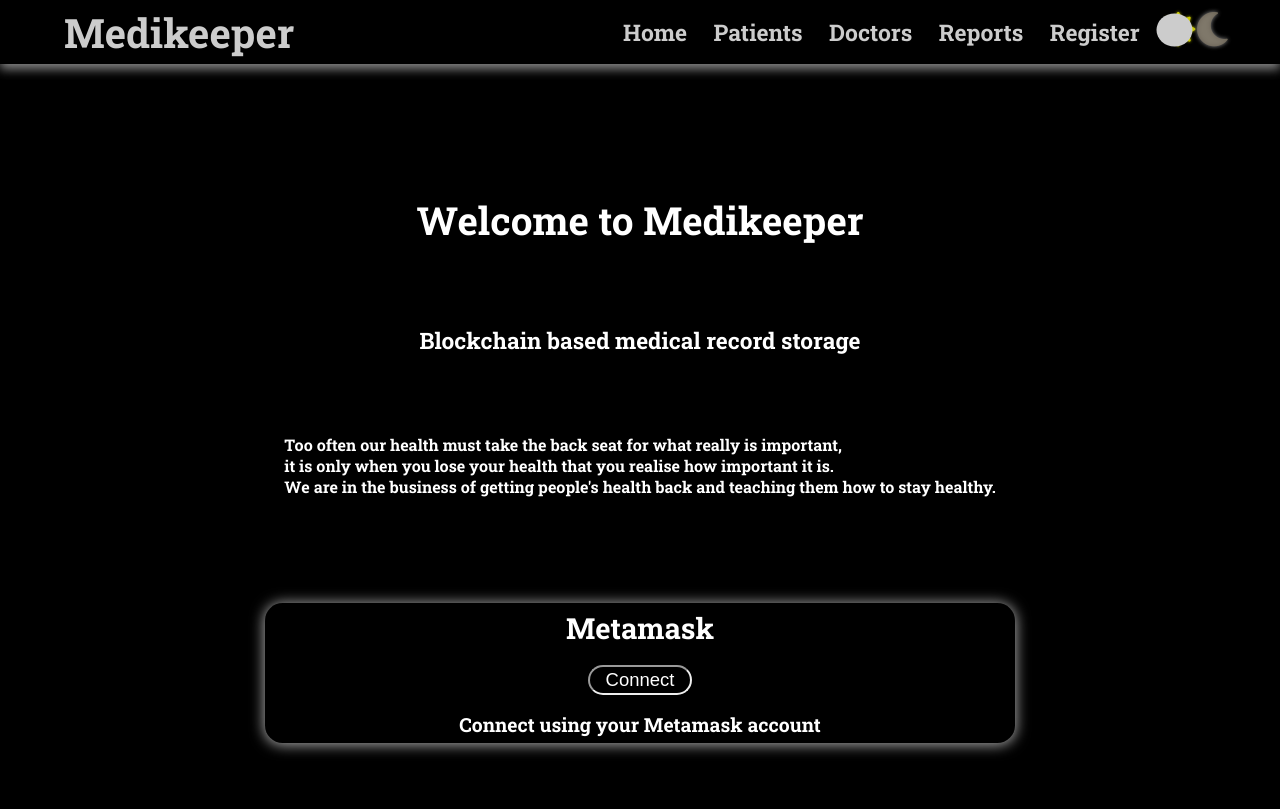
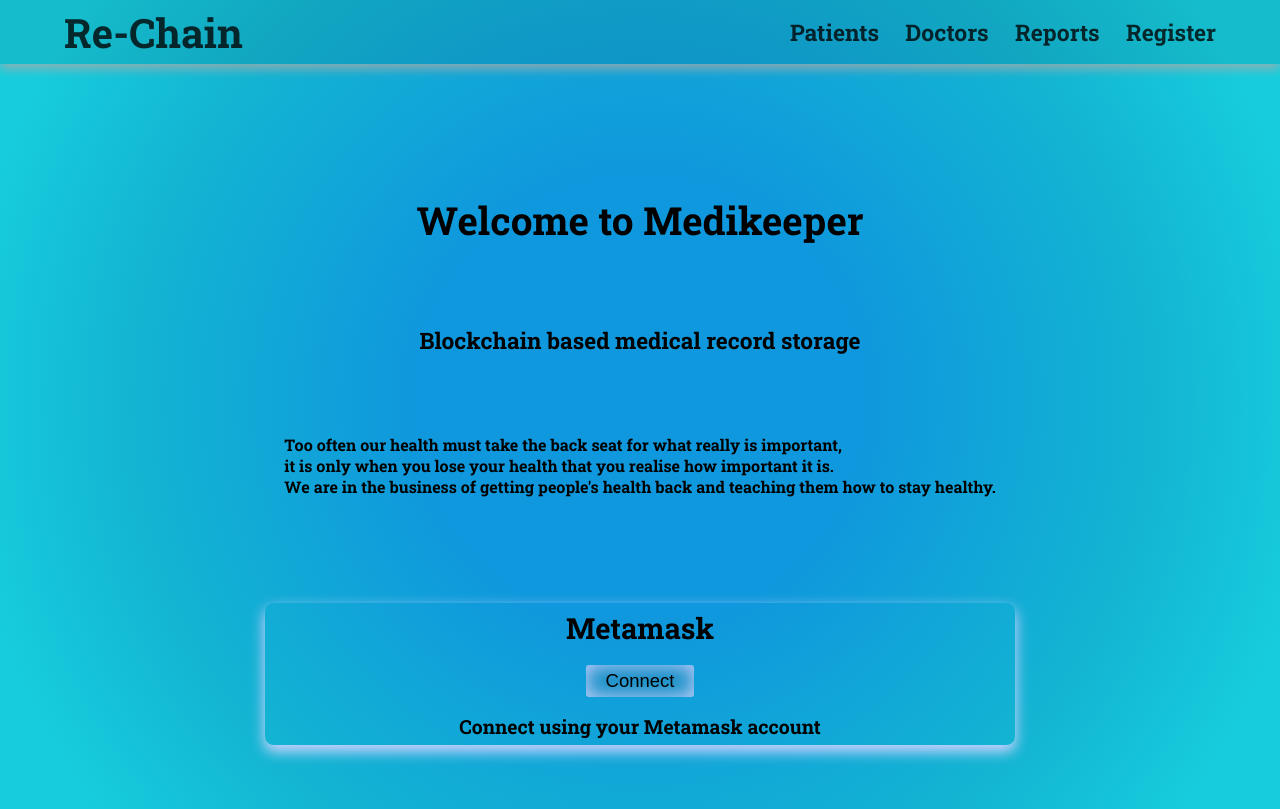
Before and after one commit to Via5K/Re-Chain, a Next.js app: page / in a window 1280 px wide. Built offline with nearby package versions, Linux system fonts and the light colour scheme.

Commit message:
UI Improvements

```diff
--- a/components/Navbar.js
+++ b/components/Navbar.js
@@ -51,11 +51,6 @@ export default function Navbar() {
           </div>
           <ul className="menu-items">
             <li>
-              <Link href="/">
-                <a>Home</a>
-              </Link>
-            </li>
-            <li>
               <Link href="/Patients">
                 <a>Patients</a>
               </Link>
@@ -75,29 +70,10 @@ export default function Navbar() {
                 <a>Register</a>
               </Link>
             </li>
-            <li>
-              {/* <a alt="Change Theme" onClick={() => changeTheme()}>
-              Theme
-            </a> */}
-              <div>
-                <input
-                  ref={checked}
-                  type="checkbox"
-                  className="checkbox"
-                  id="checkbox"
-                  onClick={() => changeTheme()}
-                />
-                <label htmlFor="checkbox" className="label">
-                  <i className="fas fa-sun"></i>
-                  <i className="fas fa-moon"></i>
-                  <div className="ball"></div>
-                </label>
-              </div>
-            </li>
           </ul>
           <h1 className="logo">
-            <Link href="/random">
-              <a>Medikeeper</a>
+            <Link href="/">
+              <a>Re-Chain</a>
             </Link>
           </h1>
         </div>
@@ -107,3 +83,23 @@ export default function Navbar() {
     </>
   );
 }
+
+// <li>
+//   {/* <a alt="Change Theme" onClick={() => changeTheme()}>
+//   Theme
+// </a> */}
+//   <div>
+//     <input
+//       ref={checked}
+//       type="checkbox"
+//       className="checkbox"
+//       id="checkbox"
+//       onClick={() => changeTheme()}
+//     />
+//     <label htmlFor="checkbox" className="label">
+//       <i className="fas fa-sun"></i>
+//       <i className="fas fa-moon"></i>
+//       <div className="ball"></div>
+//     </label>
+//   </div>
+// </li>
--- a/styles/Home.module.css
+++ b/styles/Home.module.css
@@ -5,6 +5,6 @@
   flex-direction: column;
   justify-content: space-evenly;
   align-items: center;
-  background-color: var(--bg);
+  /* background: var(--bg); */
   color: var(--font);
 }
--- a/styles/cards.module.css
+++ b/styles/cards.module.css
@@ -5,8 +5,8 @@
   justify-content: center;
   width: 90%;
   max-width: 750px;
-  border-radius: 1rem;
-  box-shadow: 0px 1px 14px 1px #aaa;
+  border-radius: 0.5rem;
+  box-shadow: 0px 6px 14px 1px #cbd2ff;
   margin: 1rem auto;
   padding: 6px 10px;
 }
--- a/styles/globals.css
+++ b/styles/globals.css
@@ -1,9 +1,16 @@
 @import url('https://cdnjs.cloudflare.com/ajax/libs/font-awesome/5.13.0/css/all.min.css');
 @import url('https://fonts.googleapis.com/css2?family=Roboto+Slab:wght@200;300;400;500;600;700,800,900&display=swap');
 :root {
-  --bg: black;
-  --font: white;
-  --hover: red;
+  --bg: rgba(0, 0, 0, 0.1);
+  /* radial-gradient(
+    circle,
+    rgba(15, 152, 221, 1) 30%,
+    rgba(19, 181, 210, 1) 68%,
+    rgba(23, 205, 221, 1) 91%
+  ); */
+  --font: black;
+  --hover: rgb(0, 0, 102);
+  --shadow: 0px 6px 14px 1px #cbd2ff;
 }
 
 html,
@@ -16,7 +23,13 @@ body {
   font-size: 1.1rem;
   /* --bg: black;
   --font: white; */
-  background-color: var(--bg);
+  /* background: var(--bg); */
+  background: radial-gradient(
+    circle,
+    rgba(15, 152, 221, 1) 30%,
+    rgba(19, 181, 210, 1) 68%,
+    rgba(23, 205, 221, 1) 91%
+  );
   color: var(--font);
   padding-bottom: 0.5rem;
   min-height: 100vh;
@@ -96,6 +109,7 @@ body {
 .navbar a:hover {
   color: var(--hover);
   cursor: pointer;
+  font-weight: bolder;
 }
 
 @media (max-width: 768px) {
@@ -221,7 +235,7 @@ body {
 .label {
   width: 50px;
   height: 26px;
-  background-color: var(--bg);
+  background: var(--bg);
   display: flex;
   border-radius: 8px;
   align-items: center;
@@ -234,7 +248,7 @@ body {
 .ball {
   width: 24px;
   height: 22px;
-  background-color: var(--font);
+  background: var(--font);
   position: absolute;
   top: 2px;
   left: 2px;
@@ -266,7 +280,7 @@ input,
 textarea {
   width: 100%;
   color: var(--font);
-  background-color: var(--bg);
+  background: var(--bg);
   border-radius: 12px;
   font-size: 1.1rem;
   padding: 3px 8px;
@@ -275,19 +289,20 @@ textarea {
 
 button {
   width: fit-content;
-  border-radius: 30px;
-  background-color: var(--bg);
+  border-radius: 3px;
+  background: var(--bg);
   color: var(--font);
-  border: 2px inset;
-  padding: 2px 16px;
+  border: 2px;
+  padding: 5px 20px;
   font-size: 1.05rem;
   margin: 1rem auto;
+  box-shadow: inset 0px 0px 20px 1px #cbd2ff;
 }
 button:hover {
   font-weight: bold;
   color: var(--hover);
-  border: 2px outset;
-  /* box-shadow: inset 0px 1px 14px 1px #aaa; */
+  border: 2px;
+  box-shadow: 0px 0px 20px 1px #cbd2ff;
 }
 /* Form Ended */
 
```
Also changed, not shown: styles/Forms.module.css (+4 -4 lines).
